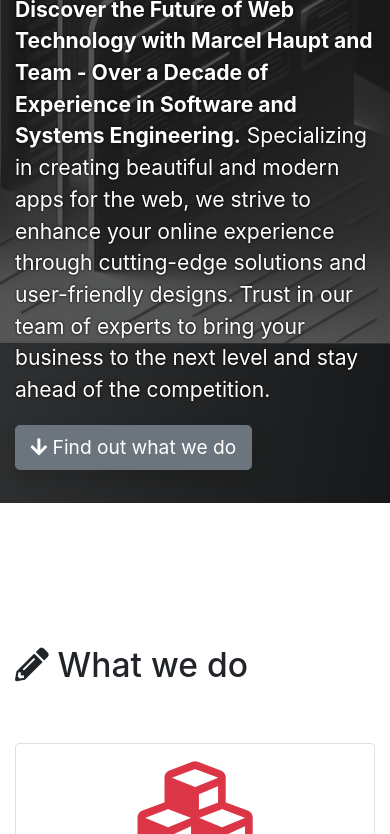
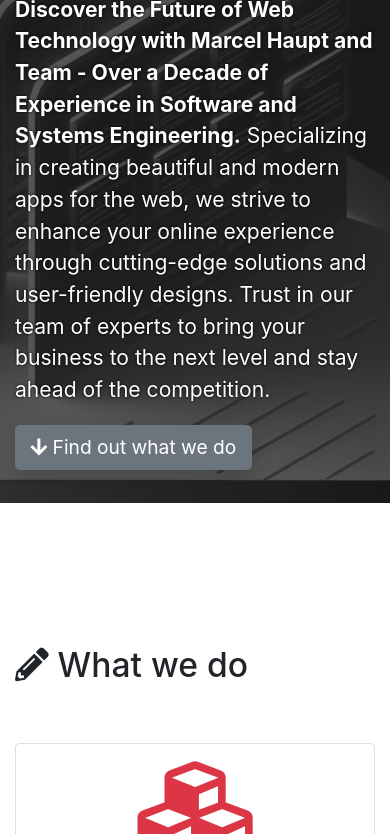
Before and after one commit to mahaupt/ehaupt.github.io, a plain HTML site: page index.html in a window 390 px wide. Shown: the part 341-1175 px from the top of the page. Drawn offline with Linux system fonts and the light colour scheme.

Commit message:
fix hero alignment

```diff
--- a/index.html
+++ b/index.html
@@ -38,7 +38,7 @@
 
       #background-me {
         height: 100%;
-        width: 900px;
+        width: 100%;
         z-index: -10;
         position:absolute;
         background: url(./res/img/hero.png) no-repeat right top;
@@ -50,6 +50,7 @@
         #background-me {
           top: 0px;
           filter: brightness(0.5) contrast(0.7);
+          width: 1080px;
         }
       }
       @media only screen and (max-width: 576px) {
```
